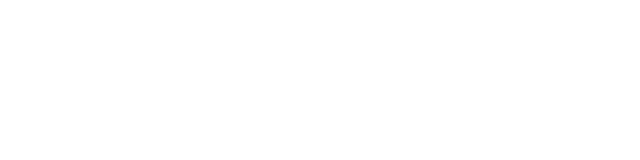
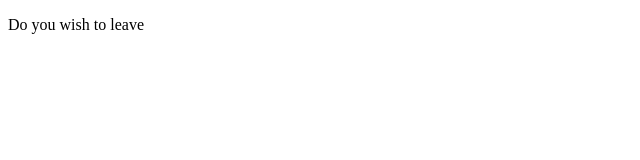
Before and after one commit to George-Onyango/phase-2-jager-project, a React (Create React App) app: page /signout in a window 1280 px wide. Shown: the top 160 px of the page, without its empty margins (0-640 px from the left). Built offline with nearby package versions, Linux system fonts and the light colour scheme.

Commit message:
Add navigation in the signout

```diff
--- a/src/components/auth/signout.js
+++ b/src/components/auth/signout.js
@@ -1,7 +1,24 @@
 import React from "react";
+import { useNavigate } from "react-router-dom";
+
 
 function SignOut() {
+    const navigate = useNavigate();
 
+
+    function logout() {
+        navigate('/signin')
+    }
+
+    function takeMeHome() {
+        navigate('/')
+    }
+
+    return (
+        <div>
+            <p>Do you wish to leave</p>
+        </div>
+    )
 }
 
 export default SignOut
```
